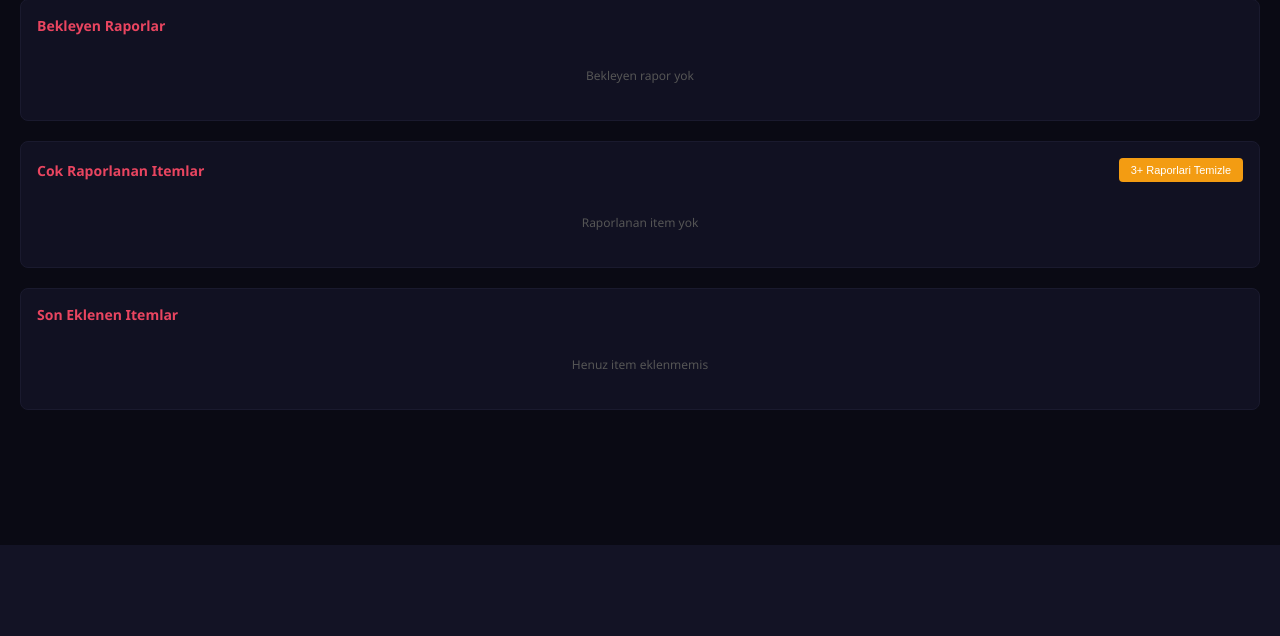
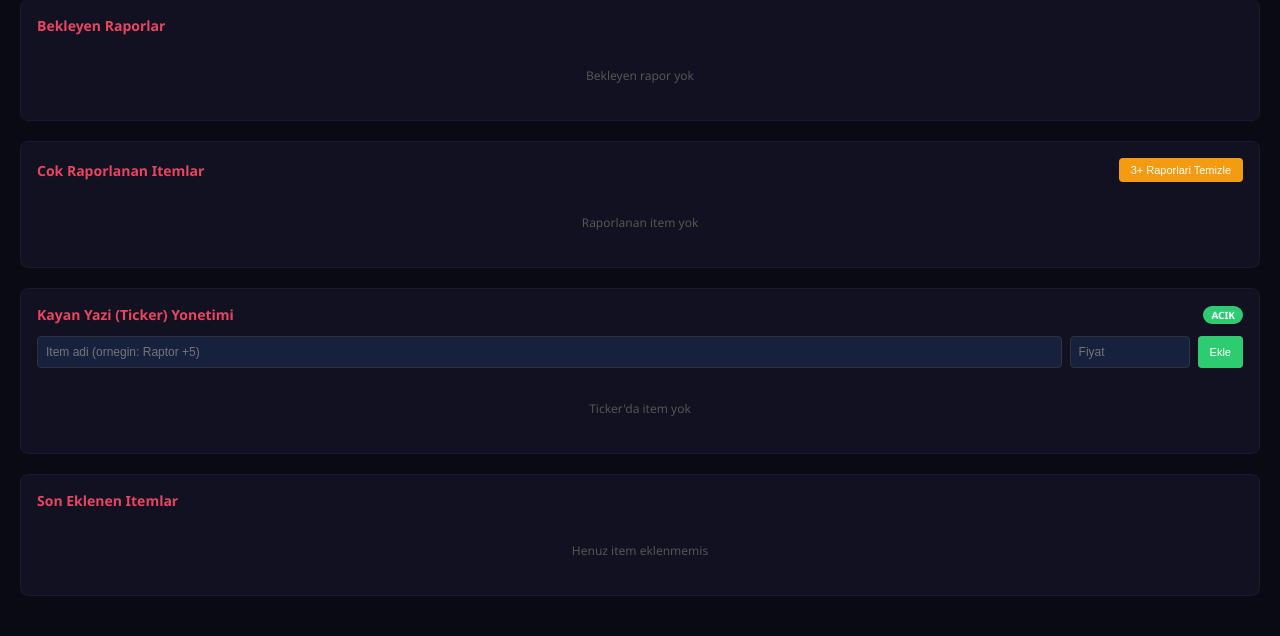
Before and after one commit to yuzdeelli/MarketMaster-Bot, a Flask app: template webapp/templates/moderasyon.html in a window 1280 px wide. Shown: the part 255-891 px from the top of the page. Before the commit the page ends 800 px from the top, so only its background shows below. Run offline with Flask 3, Linux system fonts and the light colour scheme; the template is opened without the code that fills it, so the values that code supplies are empty.

Commit message:
feat: ticker management UI on moderasyon page - add/remove/toggle from browser

```diff
--- a/webapp/templates/moderasyon.html
+++ b/webapp/templates/moderasyon.html
@@ -130,6 +130,20 @@ tr:hover{background:rgba(233,69,96,.03)}
     {% endif %}
   </div>
 
+  <!-- Ticker Yonetimi -->
+  <div class="section">
+    <div class="section-title">
+      Kayan Yazi (Ticker) Yonetimi
+      <span id="tickerStatus" class="badge" style="cursor:pointer" onclick="toggleTicker()"></span>
+    </div>
+    <div style="display:flex;gap:8px;margin-bottom:12px">
+      <input id="tickerName" type="text" placeholder="Item adi (ornegin: Raptor +5)" style="flex:1;padding:8px;border:1px solid #333;border-radius:4px;background:#16213e;color:#ddd;font-size:12px">
+      <input id="tickerPrice" type="number" placeholder="Fiyat" style="width:120px;padding:8px;border:1px solid #333;border-radius:4px;background:#16213e;color:#ddd;font-size:12px">
+      <button class="btn btn-approve" onclick="addTickerItem()">Ekle</button>
+    </div>
+    <div id="tickerList"></div>
+  </div>
+
   <!-- Son Eklenen Itemlar -->
   <div class="section">
     <div class="section-title">Son Eklenen Itemlar</div>
@@ -160,6 +174,85 @@ tr:hover{background:rgba(233,69,96,.03)}
 <script>
 const CSRF_TOKEN = '{{ csrf_token() }}';
 
+// ===== TICKER =====
+function loadTicker() {
+  fetch('/api/ticker')
+  .then(r => r.json())
+  .then(data => {
+    const status = document.getElementById('tickerStatus');
+    status.textContent = data.enabled ? 'ACIK' : 'KAPALI';
+    status.style.background = data.enabled ? '#2ecc71' : '#e74c3c';
+    const list = document.getElementById('tickerList');
+    if (!data.items || !data.items.length) {
+      list.innerHTML = '<div class="empty">Ticker\'da item yok</div>';
+      return;
+    }
+    list.innerHTML = data.items.map((it, i) =>
+      '<div style="display:flex;align-items:center;justify-content:space-between;padding:8px;border-bottom:1px solid #1a1a2e">' +
+        '<span style="font-size:12px;color:#ddd">' + escapeHtml(it.name) + ' <span style="color:#888">— ' + Number(it.price).toLocaleString('tr-TR') + '</span></span>' +
+        '<button class="btn btn-reject" onclick="removeTickerItem(\'' + escapeHtml(it.name).replace(/'/g, "\\'") + '\')" style="padding:3px 8px;font-size:10px">Sil</button>' +
+      '</div>'
+    ).join('');
+  })
+  .catch(() => {});
+}
+
+function addTickerItem() {
+  const name = document.getElementById('tickerName').value.trim();
+  const price = document.getElementById('tickerPrice').value.trim();
+  if (!name || !price) { alert('Item adi ve fiyat gerekli'); return; }
+  fetch('/api/ticker', {
+    method: 'POST',
+    headers: {'Content-Type': 'application/json', 'X-CSRF-Token': CSRF_TOKEN},
+    body: JSON.stringify({action: 'add_item', name: name, price: parseInt(price)})
+  })
+  .then(r => r.json())
+  .then(data => {
+    if (data.ok) {
+      document.getElementById('tickerName').value = '';
+      document.getElementById('tickerPrice').value = '';
+      loadTicker();
+    } else {
+      alert('Hata: ' + (data.error || 'Bilinmeyen'));
+    }
+  })
+  .catch(err => alert('Hata: ' + err.message));
+}
+
+function removeTickerItem(name) {
+  if (!confirm('"' + name + '" ticker\'dan silinsin mi?')) return;
+  fetch('/api/ticker', {
+    method: 'POST',
+    headers: {'Content-Type': 'application/json', 'X-CSRF-Token': CSRF_TOKEN},
+    body: JSON.stringify({action: 'remove_item', name: name})
+  })
+  .then(r => r.json())
+  .then(data => {
+    if (data.ok) loadTicker();
+    else alert('Hata: ' + (data.error || 'Bilinmeyen'));
+  })
+  .catch(err => alert('Hata: ' + err.message));
+}
+
+function toggleTicker() {
+  fetch('/api/ticker', {
+    method: 'POST',
+    headers: {'Content-Type': 'application/json', 'X-CSRF-Token': CSRF_TOKEN},
+    body: JSON.stringify({action: 'toggle'})
+  })
+  .then(r => r.json())
+  .then(() => loadTicker())
+  .catch(err => alert('Hata: ' + err.message));
+}
+
+function escapeHtml(s) {
+  if (s == null) return '';
+  return String(s).replace(/&/g,'&amp;').replace(/</g,'&lt;').replace(/>/g,'&gt;').replace(/"/g,'&quot;').replace(/'/g,'&#39;');
+}
+
+loadTicker();
+
+// ===== REPORTS =====
 function handleReport(reportId, action) {
   fetch('/api/moderation/report/' + reportId, {
     method: 'POST',
```
